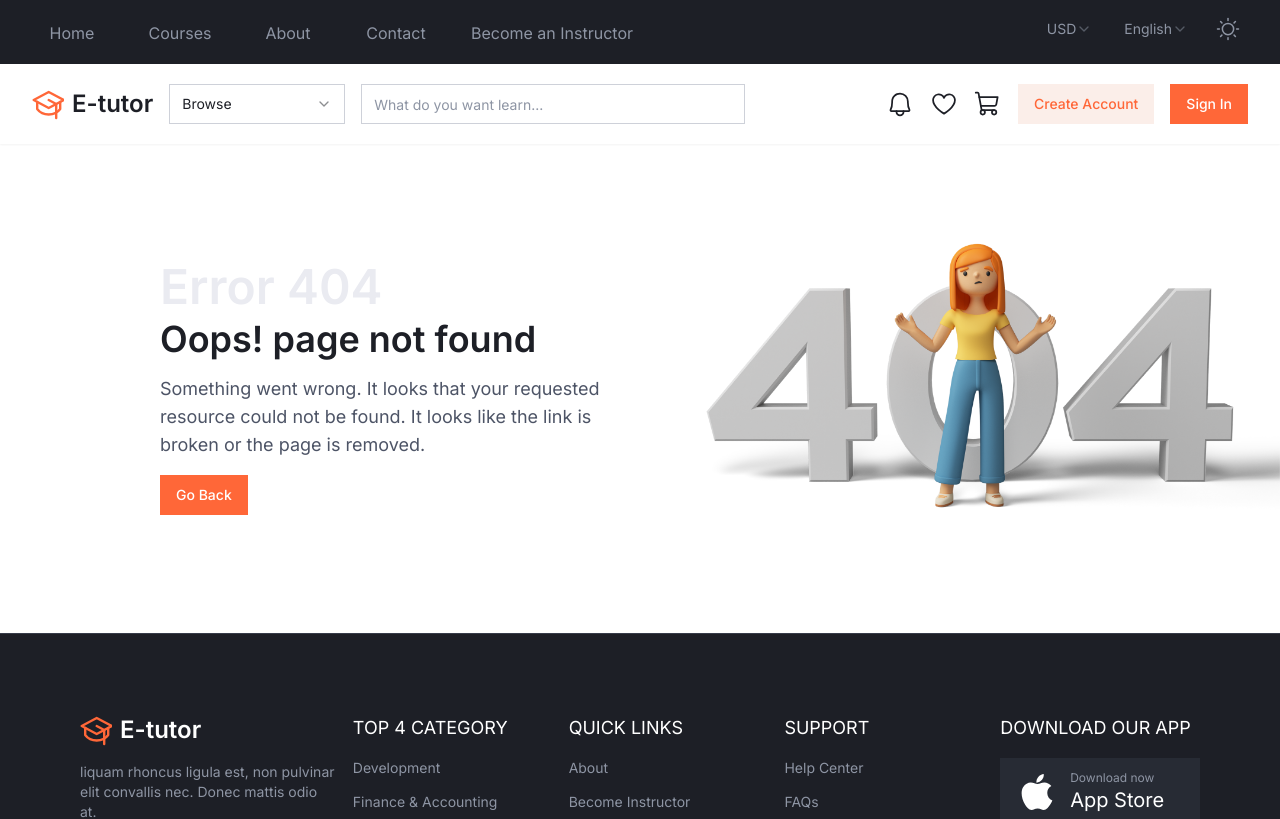
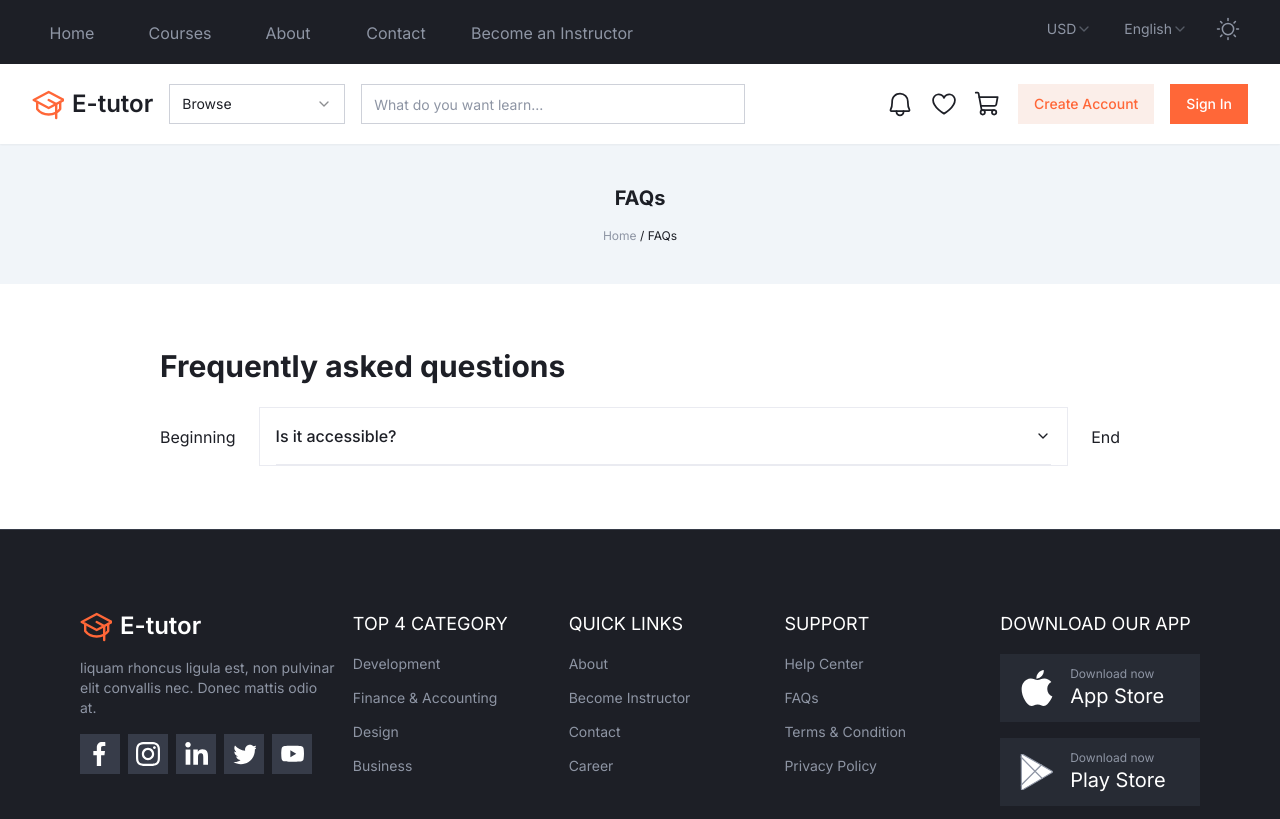
Before and after one commit to lmsGenie/lms-app, a Next.js app: page /faq in a window 1280 px wide. Before the commit this address had no page. Shown: the top 819 px of the page. Built offline with nearby package versions, Linux system fonts and the light colour scheme.

Commit message:
feat(faq/page.tsx): working on the faqs page

```diff
--- a/package.json
+++ b/package.json
@@ -14,6 +14,7 @@
     "prepare": "husky install"
   },
   "dependencies": {
+    "@radix-ui/react-accordion": "^1.1.2",
     "@radix-ui/react-dialog": "^1.0.4",
     "@radix-ui/react-dropdown-menu": "^2.0.5",
     "@radix-ui/react-hover-card": "^1.0.6",
--- /dev/null
+++ b/src/app/(main)/faq/page.tsx
@@ -0,0 +1,49 @@
+import React from "react";
+
+import {
+  Accordion,
+  AccordionContent,
+  AccordionItem,
+  AccordionTrigger,
+} from "@/components/ui/accordion.tsx";
+
+const page = () => (
+  <main>
+    <section className="flex flex-col items-center justify-center space-y-4 bg-slate-100 py-6 md:py-10">
+      <h2 className="text-xl font-bold">FAQs</h2>
+      <p className="text-xs">
+        <span className="text-gray-500">Home</span> / FAQs
+      </p>
+    </section>
+
+    <section className="mx-auto max-w-5xl px-4 py-10 md:px-6 md:py-16 lg:px-8">
+      <div className="mb-6">
+        <h1 className="text-xl font-bold md:text-3xl">
+          Frequently asked questions
+        </h1>
+        {/* Add a select menu */}
+        {/* <select name="" id=""></select> */}
+      </div>
+      <div className="flex flex-wrap items-center justify-between space-x-6">
+        <div>Beginning</div>
+        <div className="flex-1">
+          <Accordion
+            type="single"
+            collapsible
+            className="px-4 outline outline-1 outline-gray-100"
+          >
+            <AccordionItem value="item-1">
+              <AccordionTrigger>Is it accessible?</AccordionTrigger>
+              <AccordionContent>
+                Yes. It adheres to the WAI-ARIA design pattern.
+              </AccordionContent>
+            </AccordionItem>
+          </Accordion>
+        </div>
+        <div>End</div>
+      </div>
+    </section>
+  </main>
+);
+
+export default page;
--- /dev/null
+++ b/src/components/ui/accordion.tsx
@@ -0,0 +1,58 @@
+"use client"
+
+import * as React from "react"
+import * as AccordionPrimitive from "@radix-ui/react-accordion"
+import { ChevronDown } from "lucide-react"
+
+import { cn } from "@/lib/utils"
+
+const Accordion = AccordionPrimitive.Root
+
+const AccordionItem = React.forwardRef<
+  React.ElementRef<typeof AccordionPrimitive.Item>,
+  React.ComponentPropsWithoutRef<typeof AccordionPrimitive.Item>
+>(({ className, ...props }, ref) => (
+  <AccordionPrimitive.Item
+    ref={ref}
+    className={cn("border-b", className)}
+    {...props}
+  />
+))
+AccordionItem.displayName = "AccordionItem"
+
+const AccordionTrigger = React.forwardRef<
+  React.ElementRef<typeof AccordionPrimitive.Trigger>,
+  React.ComponentPropsWithoutRef<typeof AccordionPrimitive.Trigger>
+>(({ className, children, ...props }, ref) => (
+  <AccordionPrimitive.Header className="flex">
+    <AccordionPrimitive.Trigger
+      ref={ref}
+      className={cn(
+        "flex flex-1 items-center justify-between py-4 font-medium transition-all hover:underline [&[data-state=open]>svg]:rotate-180",
+        className
+      )}
+      {...props}
+    >
+      {children}
+      <ChevronDown className="h-4 w-4 shrink-0 transition-transform duration-200" />
+    </AccordionPrimitive.Trigger>
+  </AccordionPrimitive.Header>
+))
+AccordionTrigger.displayName = AccordionPrimitive.Trigger.displayName
+
+const AccordionContent = React.forwardRef<
+  React.ElementRef<typeof AccordionPrimitive.Content>,
+  React.ComponentPropsWithoutRef<typeof AccordionPrimitive.Content>
+>(({ className, children, ...props }, ref) => (
+  <AccordionPrimitive.Content
+    ref={ref}
+    className="overflow-hidden text-sm transition-all data-[state=closed]:animate-accordion-up data-[state=open]:animate-accordion-down"
+    {...props}
+  >
+    <div className={cn("pb-4 pt-0", className)}>{children}</div>
+  </AccordionPrimitive.Content>
+))
+
+AccordionContent.displayName = AccordionPrimitive.Content.displayName
+
+export { Accordion, AccordionItem, AccordionTrigger, AccordionContent }
--- a/src/sampledata.ts
+++ b/src/sampledata.ts
@@ -573,3 +573,75 @@ export const courses: ICoursePartial[] = [
     ],
   },
 ];
+
+export const faqs = [
+  {
+    id: "1",
+    question: "What is the best way to learn?",
+    answer: "The best way to learn is to practice and practice.",
+  },
+  {
+    id: "2",
+    question: "What is the best way to learn?",
+    answer: "The best way to learn is to practice and practice.",
+  },
+  {
+    id: "3",
+    question: "What is the best way to learn?",
+    answer: "The best way to learn is to practice and practice.",
+  },
+  {
+    id: "4",
+    question: "What is the best way to learn?",
+    answer: "The best way to learn is to practice and practice.",
+  },
+  {
+    id: "5",
+    question: "What is the best way to learn?",
+    answer: "The best way to learn is to practice and practice.",
+  },
+  {
+    id: "6",
+    question: "What is the best way to learn?",
+    answer: "The best way to learn is to practice and practice.",
+  },
+  {
+    id: "7",
+    question: "What is the best way to learn?",
+    answer: "The best way to learn is to practice and practice.",
+  },
+  {
+    id: "8",
+    question: "What is the best way to learn?",
+    answer: "The best way to learn is to practice and practice.",
+  },
+  {
+    id: "9",
+    question: "What is the best way to learn?",
+    answer: "The best way to learn is to practice and practice.",
+  },
+  {
+    id: "10",
+    question: "What is the best way to learn?",
+    answer: "The best way to learn is to practice and practice.",
+  },
+  {
+    id: "11",
+    question: "What is the best way to learn?",
+    answer: "The best way to learn is to practice and practice.",
+  },
+  {
+    id: "12",
+    question: "What is the best way to learn?",
+    answer: "The best way to learn is to practice and practice.",
+  },
+  {
+    id: "13",
+    question: "What is the best way to learn?",
+    answer: "The best way to learn is to practice and practice.",
+  },
+  {
+    id: "14",
+    question: "What is the best way to learn?",
+  },
+];
```
Also changed, not shown: 1 other file (tests, documents, lock files or other folders).
